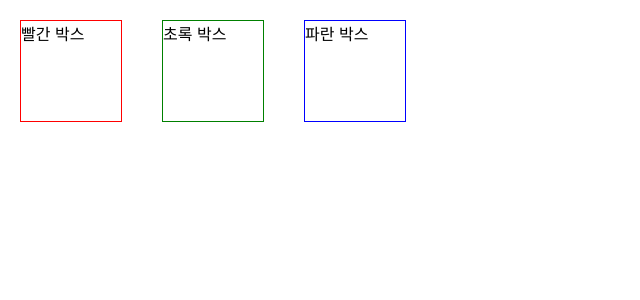
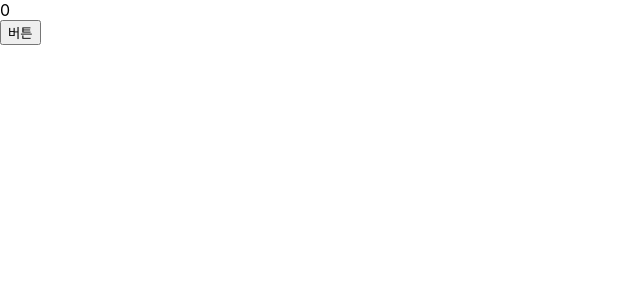
Before and after one commit to MildColor/ReactJS-week2, a React (Create React App) app: page / in a window 1280 px wide. Shown: the top 300 px of the page, without its empty margins (0-640 px from the left). Built offline with nearby package versions, Linux system fonts and the light colour scheme.

Commit message:
useState 함수형 업데이트

```diff
--- a/src/App.js
+++ b/src/App.js
@@ -1,45 +1,45 @@
-// src/App.js
-
-import React from "react";
-import styled from "styled-components";
-
-const StContainer = styled.div`
-  display: flex;
-`;
-
-const StBox = styled.div`
-  width: 100px;
-  height: 100px;
-  border: 1px solid ${(props) => props.borderColor};
-  margin: 20px;
-`;
+import { useState } from "react";
 
 const App = () => {
-  // 박스의 색을 배열에 담습니다.
-  const boxList = ["red", "green", "blue"];
-
-  // 색을 넣으면, 이름을 반환해주는 함수를 만듭니다.
-  const getBoxName = (color) => {
-    switch (color) {
-      case "red":
-        return "빨간 박스";
-      case "green":
-        return "초록 박스";
-      case "blue":
-        return "파란 박스";
-      default:
-        return "검정 박스";
-    }
-  };
-
+  const [number, setNumber] = useState(0);
   return (
-    <StContainer>
-      {/* map을 이용해서 StBox를 반복하여 화면에 그립니다. */}
-      {boxList.map((box) => (
-        <StBox borderColor={box}>{getBoxName(box)}</StBox>
-      ))}
-    </StContainer>
+    <div>
+      {/* 버튼을 누르면 1씩 플러스된다. */}
+      <div>{number}</div>
+      <button
+        onClick={() => {
+          setNumber(number + 1); // 첫번째 줄
+          setNumber(number + 1); // 두번쨰 줄
+          setNumber(number + 1); // 세번째 줄
+        }}
+      >
+        버튼
+      </button>
+    </div>
   );
 };
 
 export default App;
+
+// import { useState } from "react";
+
+// const App = () => {
+//   const [number, setNumber] = useState(0);
+//   return (
+//     <div>
+// 			{/* 버튼을 누르면 3씩 플러스 된다. */}
+//       <div>{number}</div>
+//       <button
+//         onClick={() => {
+//           setNumber((previousState) => previousState + 1);
+//           setNumber((previousState) => previousState + 1);
+//           setNumber((previousState) => previousState + 1);
+//         }}
+//       >
+//         버튼
+//       </button>
+//     </div>
+//   );
+// }
+
+// export default App;
```
